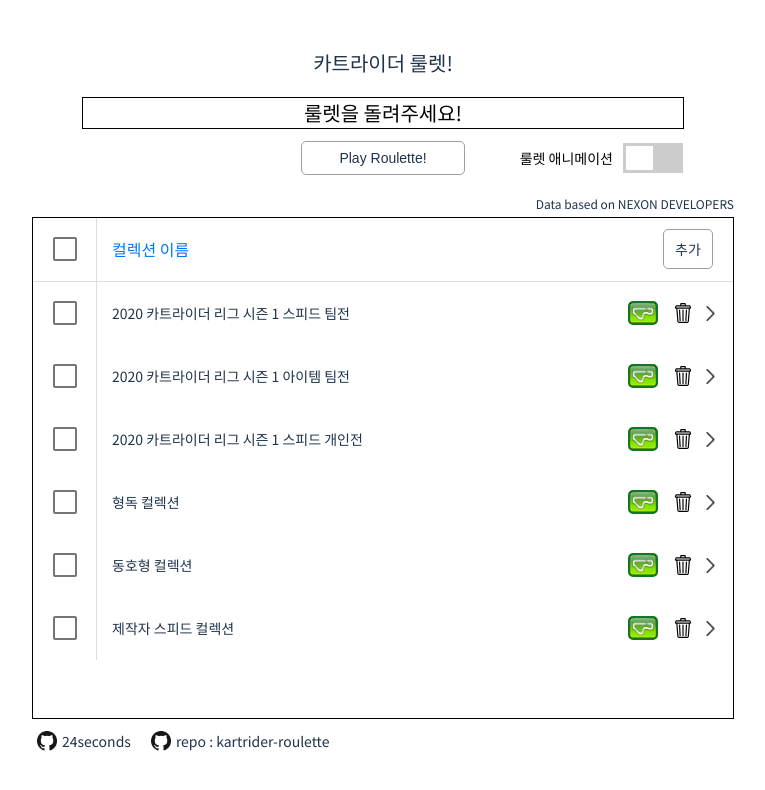
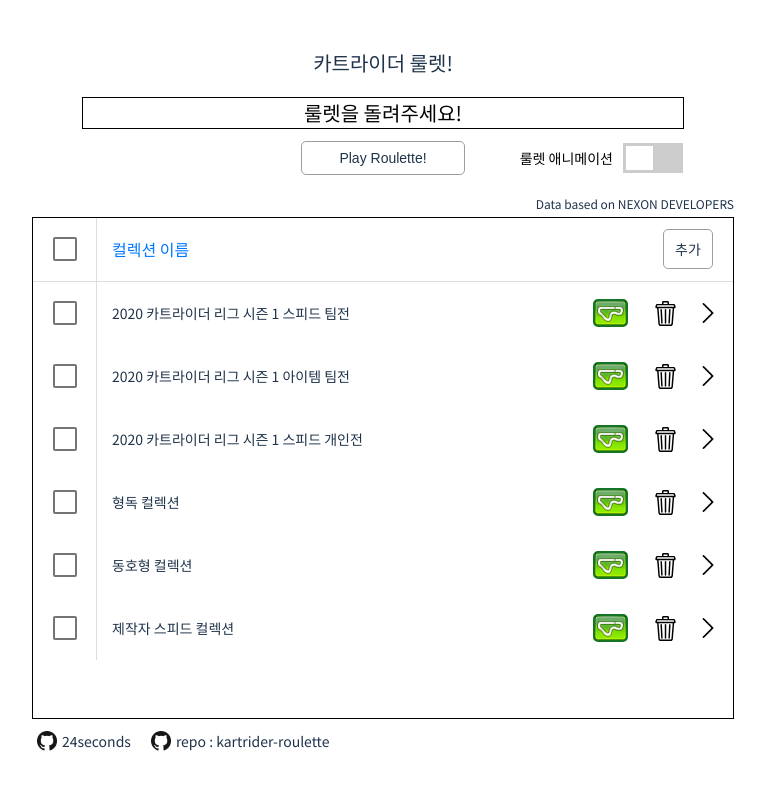
Before and after one commit to 24seconds/kartrider-roulette, a React (Create React App) app: page / in a window 1280 px wide. Shown: the top 790 px of the page, without its empty margins (257-1022 px from the left). Built offline with nearby package versions, Linux system fonts and the light colour scheme.

Commit message:
Make collection icons larger and let them have space around

```diff
--- a/src/style/CollectionItemComponent.scss
+++ b/src/style/CollectionItemComponent.scss
@@ -38,6 +38,7 @@
         flex-grow: 1;
         margin-right: 15px;
         font-size: 14px;
+        width: 300px;
       }
 
       .collection-util {
@@ -55,8 +56,8 @@
         }
 
         .collection-edit {
-          width: 30px;
-          margin-right: 15px;
+          width: 35px;
+          margin-right: 25px;
 
           border: solid 2px #147524;
           border-radius: 5px;
@@ -74,8 +75,8 @@
 
         .collection-delete {
           border: none;
-          width: 20px;
-          margin-right: 10px;
+          width: 25px;
+          margin-right: 20px;
 
           img {
             display: block;
@@ -90,7 +91,7 @@
 
         .collection-detail {
           border: none;
-          width: 15px;
+          width: 20px;
 
           img {
             display: block;
```
